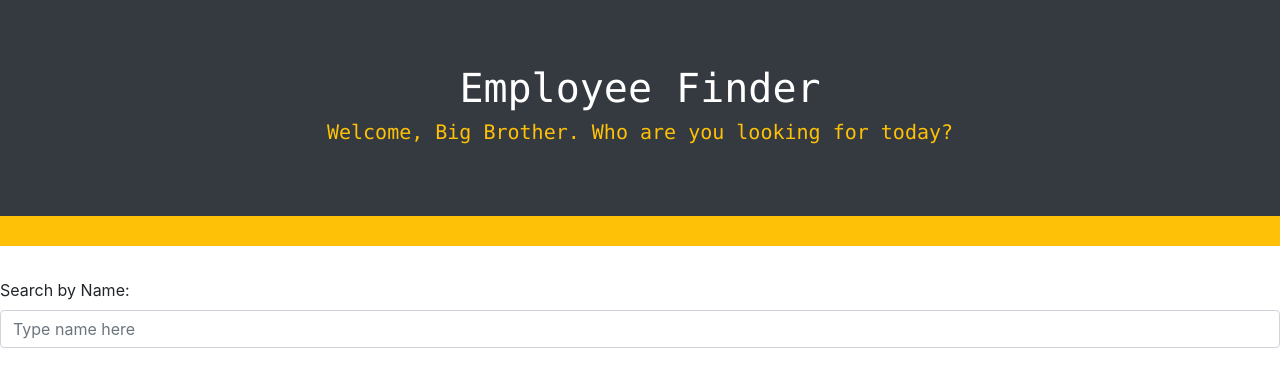
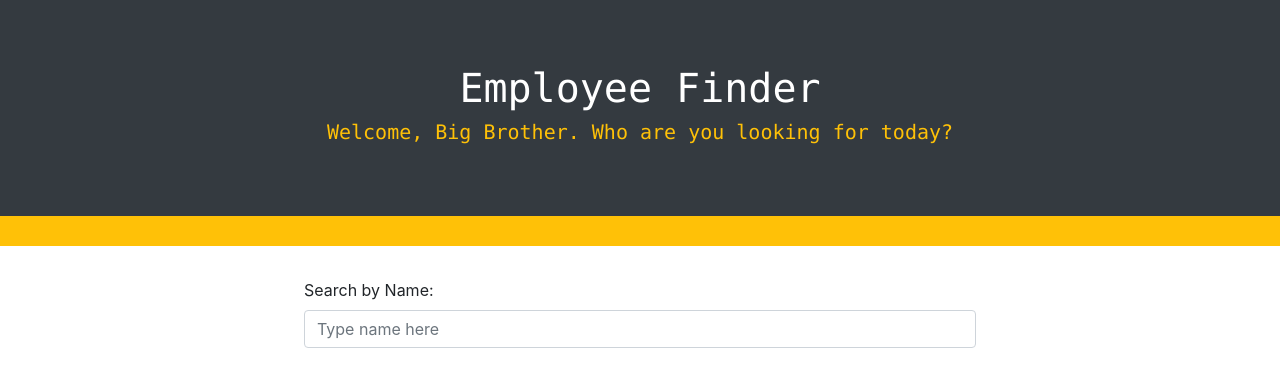
Before and after one commit to hdezbriant/Employee-Finder, a React (Create React App) app: page / in a window 1280 px wide. Shown: the top 386 px of the page. Built offline with nearby package versions, Linux system fonts and the light colour scheme.

Commit message:
centered search form

```diff
--- a/src/components/Search.js
+++ b/src/components/Search.js
@@ -1,14 +1,16 @@
 import React from "react";
-import Form from "react-bootstrap/Form";
+import {Form, Container} from "react-bootstrap";
 
 function Search() {
   return (
-    <Form>
-      <Form.Group controlId="searchField">
-        <Form.Label>Search by Name:</Form.Label>
-        <Form.Control type="text" placeholder="Type name here" />
-      </Form.Group>
-    </Form>
+    <Container className="align-items-center">
+      <Form.Row className="justify-content-center">
+        <Form.Group controlId="searchField" style={{width: "60%"}}>
+          <Form.Label>Search by Name:</Form.Label>
+          <Form.Control type="text" placeholder="Type name here" />
+        </Form.Group>
+      </Form.Row>
+    </Container>
   );
 }
 
```
